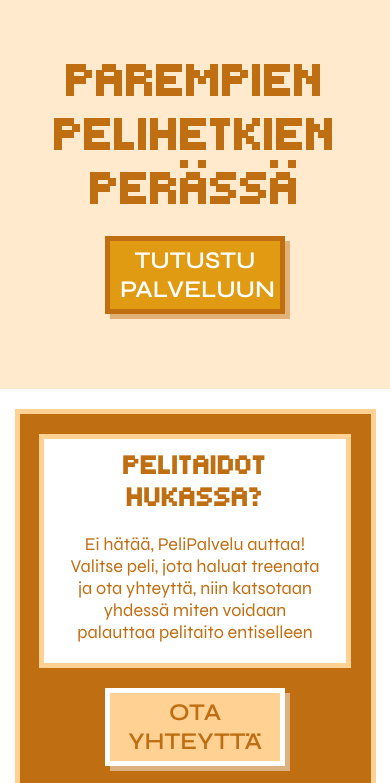
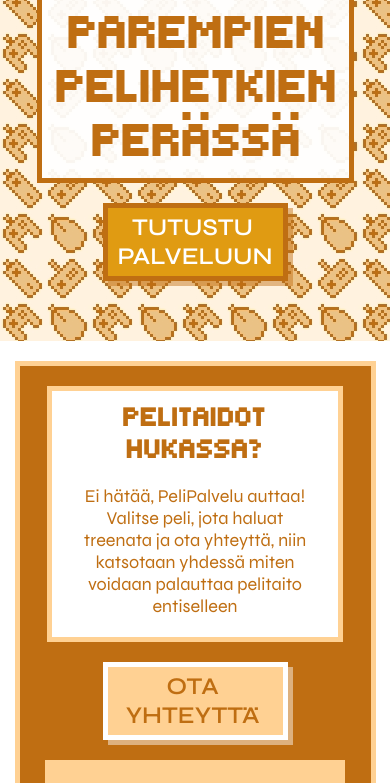
Before and after one commit to UkkoKamarain/UkkoKamarain.github.io, a plain HTML site: page index.html in a window 390 px wide. Shown: the part 138-921 px from the top of the page. Drawn offline with Linux system fonts and the light colour scheme.

Commit message:
v0.20 - Frotpage bugfixes + Background images added

```diff
--- a/index.html
+++ b/index.html
@@ -31,8 +31,8 @@
             <div class="slogan">
                 <h1>
                     Parempien<br>
-                    pelihetkien<br>
-                    perässä
+                    Pelihetkien<br>
+                    Perässä
                 </h1>
             </div>
 
--- a/styles.css
+++ b/styles.css
@@ -28,7 +28,8 @@ body{
 h1, h2, h3, h4, h5, h6, .logo{
     font-family: headers, serif;
     text-transform: uppercase;
-    margin: 0;
+    margin: 0px;
+    padding: 0px;
     color: #bf6e12;
 }
 p, a, img{
@@ -37,6 +38,7 @@ p, a, img{
     color: #bf6e12;
 }
 .textItem p{
+    position: relative;
     margin: 20px 10px 10px;
 }
 img{
@@ -48,7 +50,6 @@ img{
     justify-content: center;
     flex-direction: column;
     max-width: 100%;
-    background-color: #ffd19375;
 }
 .bannerContainer{
     max-width: max-content;
@@ -57,9 +58,13 @@ img{
 }
 .slogan{
     text-align: center;
+    justify-content: center;
     width: max-content;
     height: max-content;
     position: relative;
+    background-color: #ffffffee;
+    padding: 10px 10px 10px 15px;
+    border: 5px solid #bf6e12;
 }
 
 /* Nappien asetukset */
@@ -67,19 +72,20 @@ img{
     display: inline-block;
     color: #ffffff;
     border: 5px solid #bf6e12;
-    /*padding: 10px 20px;*/
+    /*padding: 4% 4%;*/
     background-color: #e09b12;
     box-shadow: 5px 5px #bf6e1275;
     text-decoration: none;
     text-transform: uppercase;
     font-weight: 600;
     margin: 10px;
+    align-self: center;
 }
 #cta{
     margin-top: 20px;
 }
 .button#current{
-    background-color: #ebc28550;
+    background-color: #fff2df;
 }
 nav .button{
     background-color: #ffffff;
@@ -117,6 +123,9 @@ nav .button, .button:hover, #yhteystietoNappi:hover{
     justify-content: space-evenly;
 }.footerLogos{grid-area: f3; display:flex; gap: 20px;}
 
+.banner{
+    background-image: url(kuvat/controllerbackground-dark-090.jpg);
+}
 section.home{
     display: grid;
     border: 5px solid #bf6e12;
@@ -144,7 +153,7 @@ footer{
     max-width: 100%;
     display: grid;
     text-align: center;
-    background-color: #bf6e1220;
+    background-color: #fff2df;
     padding: 5% 20%;
 }
 
@@ -153,10 +162,11 @@ footer{
 @media screen and (max-width: 900px){
     /* Fonttikoot mobiiliasetelmalle */
     h1{font-size: 48px;}
-    h2{font-size: 28px;}
+    h2{font-size: 28px; max-width: 100%;}
     h3{font-size: 24px;}
-    p{font-size: 18px;}
-    .button{font-size: 24px; padding: 5px 10px; max-width: 150px;}
+    p{font-size: 18px; max-width: 100%;}
+    .button{font-size: 24px; padding: 5px 15px 5px 10px; max-width: 150px;}
+    nav .button{font-size: 20px; padding: 5px;}
     .cta{font-size: 28px !important;}
     i{font-size: 24px;}
     body{
@@ -166,7 +176,7 @@ footer{
         display: flex;
         flex-direction: column;
         align-items: center;
-        padding: 10px 5% 0px;
+        padding: 10px 2% 0px;
         gap: 10px;
     }
     .banner{
@@ -178,7 +188,10 @@ footer{
     }
     section.home{
         margin: 20px auto;
+        width: 450px;
         max-width: 80%;
+        justify-content: center;
+        text-align: center;
     }
     #grid-container1, #grid-container2{
         grid-template-areas:
@@ -191,13 +204,15 @@ footer{
     }
     .textItem{
         padding: 10px;
+        margin: auto;
+        width: 85%;
     }
     footer{
         grid-template-areas:
             'f2'
             'f3'
             'f1';
-        max-height: 150px;
+        max-height: max-content;
         padding: 30px 50px;
         gap: 20px;
         justify-items: center;
@@ -206,7 +221,7 @@ footer{
         gap: 20px;
     }
     .footerNav{
-        width: 50%;
+        width: 100%;
     }
 }
 
@@ -217,7 +232,8 @@ footer{
     h2{font-size: 32px;}
     h3{font-size: 28px;}
     p{font-size: 18px;}
-    .button{font-size: 24px; padding: 10px 20px;}
+    .button{font-size: 24px; padding: 10px 25px 10px 20px;}
+    nav .button{padding: 10px 20px;}
     .cta{font-size: 28px !important;}
     header{
         display: flex;
@@ -231,11 +247,10 @@ footer{
         height: 600px;
         padding: 1px 20%;
         justify-items: left;
-
+        background-image: url(kuvat/controllerbackground-dark-180.jpg);
     }
     section.home{
         margin: 20px auto;
-        width: 60%;
         max-width: 700px;
         padding: 50px;
     }
```
Also changed, not shown: kuvat/controllerbackground-dark-090.jpg (added), kuvat/controllerbackground-dark-180.jpg (added).
